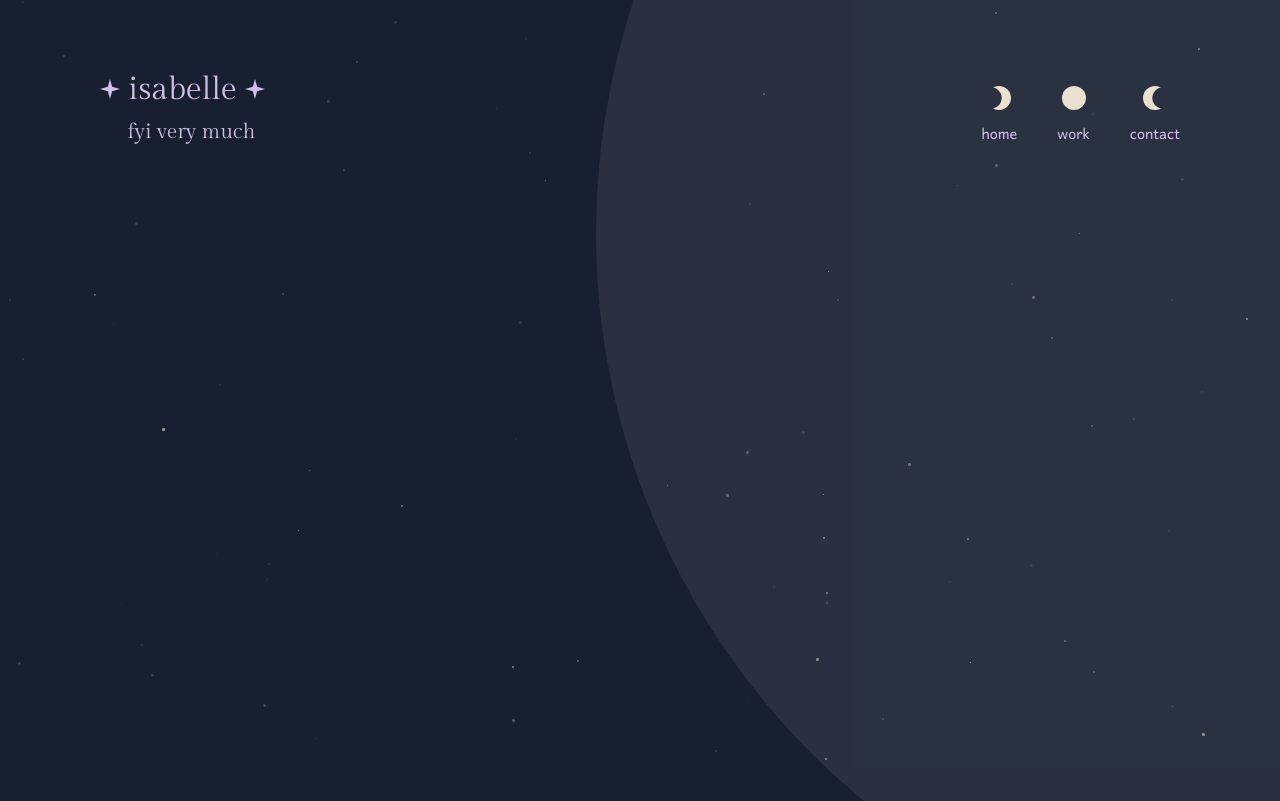
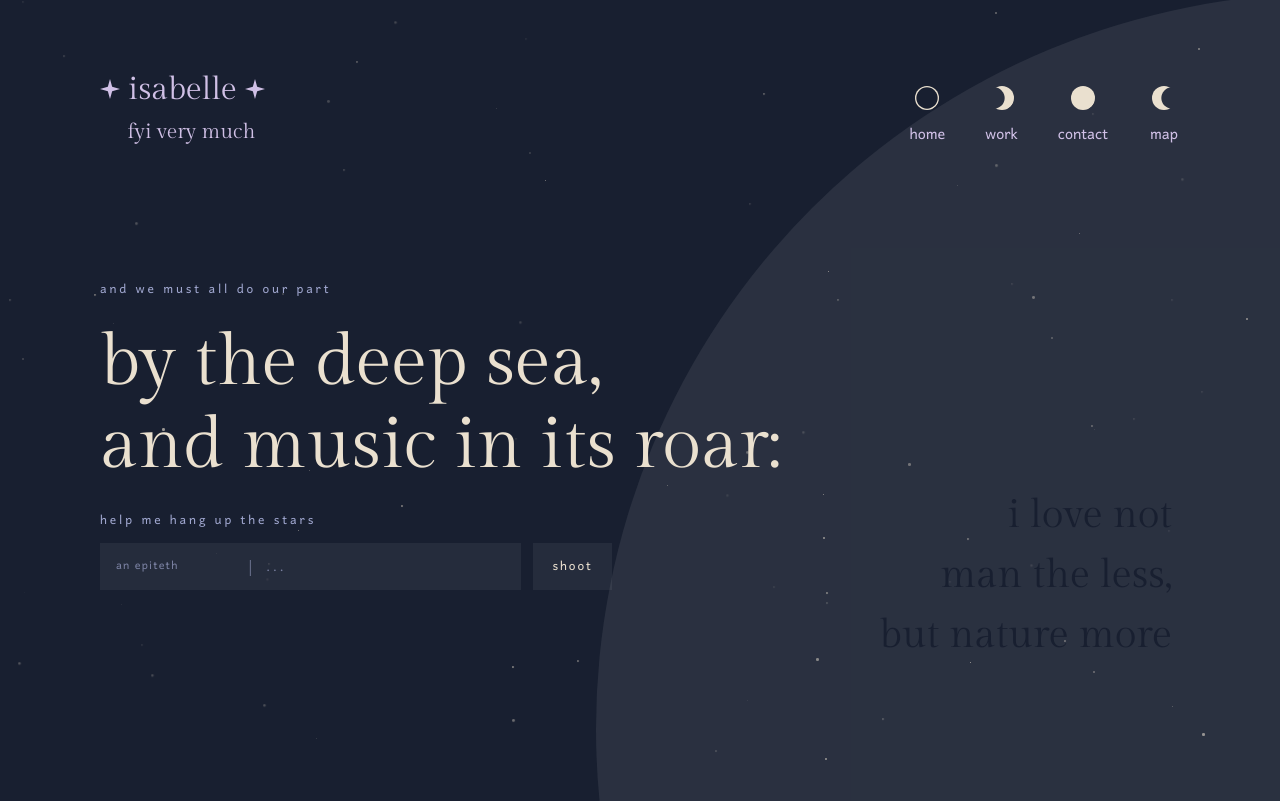
Before and after one commit to 1sabelle/belle.fyi, a React (Vite) app: page /map in a window 1280 px wide. Shown: the top 801 px of the page. Built offline with nearby package versions, Linux system fonts and the light colour scheme.

Commit message:
✨ Add Map messaging components

```diff
--- a/src/App.tsx
+++ b/src/App.tsx
@@ -2,6 +2,7 @@ import { Routes, Route } from 'react-router-dom'
 import Sparkle from './Sparkle'
 import Nav from './Nav'
 import Starfield from './Starfield'
+import Map from './Map'
 import './App.css'
 
 function Home() {
@@ -42,11 +43,6 @@ function Contact() {
         where none intrudes
       </h2>
       <p className="hero__cite">… Byron</p>
-      <p className="hero__moon-text" aria-hidden="true">
-        by the deep sea, and music in its roar:
-        <br />
-        i love not man the less, but nature more
-      </p>
     </section>
   )
 }
@@ -79,6 +75,7 @@ function App() {
         <Route path="/" element={<Home />} />
         <Route path="/work" element={<Work />} />
         <Route path="/contact" element={<Contact />} />
+        <Route path="/map" element={<Map />} />
       </Routes>
       </main>
     </>
--- /dev/null
+++ b/src/Map.css
@@ -0,0 +1,152 @@
+.message-form {
+  position: relative;
+  z-index: 1;
+  display: flex;
+  flex-direction: column;
+  gap: 0.6rem;
+  max-width: 32rem;
+  opacity: 0;
+  animation: hero-rise 1s ease 0.3s forwards;
+}
+
+.message-form__label {
+  font-family: var(--font-accent);
+  letter-spacing: 0.18em;
+  color: var(--color-periwinkle);
+}
+
+.message-form__row {
+  display: flex;
+  gap: 0.75rem;
+  flex-wrap: wrap;
+}
+
+.message-form__field {
+  flex: 1 1 16rem;
+  display: flex;
+  align-items: center;
+  background: rgba(255, 255, 255, 0.06);
+  border: none;
+  border-radius: 0;
+  padding: 0 1rem;
+  transition: background 0.2s ease;
+}
+
+.message-form__field:focus-within {
+  background: rgba(255, 255, 255, 0.1);
+}
+
+.message-form__part {
+  padding: 0.7rem 0;
+  font-family: var(--font-display);
+  font-size: 1rem;
+  color: var(--color-cream);
+  background: transparent;
+  border: none;
+  outline: none;
+  min-width: 0;
+}
+
+.message-form__sizer {
+  flex: 0 0 auto;
+  display: inline-grid;
+  min-width: 3.5ch;
+  font-family: var(--font-accent);
+  font-size: 0.9rem;
+  letter-spacing: 0.08em;
+}
+
+.message-form__sizer::after {
+  grid-area: 1 / 1;
+  content: attr(data-value);
+  visibility: hidden;
+  white-space: pre;
+}
+
+.message-form__part--alias {
+  grid-area: 1 / 1;
+  width: 100%;
+  font-family: var(--font-accent);
+  font-size: 0.9rem;
+  letter-spacing: 0.08em;
+  color: var(--color-periwinkle);
+}
+
+.message-form__part--message {
+  flex: 1 1 auto;
+}
+
+.message-form__part::placeholder {
+  color: var(--color-periwinkle);
+  opacity: 0.7;
+}
+
+.message-form__divider {
+  flex: 0 0 auto;
+  margin: 0 0.75rem;
+  color: var(--color-periwinkle);
+  opacity: 0.5;
+}
+
+.message-form__submit {
+  flex: 0 0 auto;
+  display: inline-flex;
+  align-items: center;
+  justify-content: center;
+  padding: 0 1.2rem;
+  font-family: var(--font-accent);
+  letter-spacing: 0.12em;
+  font-size: 1rem;
+  color: var(--color-cream);
+  background: rgba(255, 255, 255, 0.06);
+  border: none;
+  border-radius: 0;
+  cursor: pointer;
+  transition: background 0.2s ease, color 0.2s ease;
+}
+
+.message-form__submit:hover {
+  background: rgba(255, 255, 255, 0.12);
+  color: var(--color-lilac);
+}
+
+.message-list {
+  position: relative;
+  z-index: 1;
+  list-style: none;
+  margin: 0.5rem 0 0;
+  padding: 0;
+  display: flex;
+  flex-direction: column;
+  gap: 0.5rem;
+  max-width: 32rem;
+}
+
+.message-list__item {
+  display: flex;
+  align-items: baseline;
+  gap: 0.6rem;
+  font-family: var(--font-body);
+  color: var(--color-cream);
+  opacity: 0;
+  animation: hero-rise 0.6s ease forwards;
+}
+
+.message-list__star {
+  color: var(--color-lilac);
+  font-size: 0.85rem;
+}
+
+.message-list__alias {
+  font-family: var(--font-accent);
+  letter-spacing: 0.08em;
+  color: var(--color-periwinkle);
+}
+
+@media (prefers-reduced-motion: reduce) {
+  .message-form,
+  .message-list__item {
+    animation: none;
+    opacity: 1;
+  }
+}
--- /dev/null
+++ b/src/Map.tsx
@@ -0,0 +1,88 @@
+import { useState, type FormEvent } from 'react'
+import './Map.css'
+
+type Message = {
+  alias: string
+  text: string
+}
+
+export default function Map() {
+  const [alias, setAlias] = useState('')
+  const [draft, setDraft] = useState('')
+  const [messages, setMessages] = useState<Message[]>([])
+
+  function handleSubmit(event: FormEvent) {
+    event.preventDefault()
+    const text = draft.trim()
+    if (!text) return
+    setMessages(prev => [{ alias: alias.trim(), text }, ...prev]) // newest first
+    setAlias('')
+    setDraft('')
+  }
+
+  return (
+    <section className="hero">
+      <p className="hero__eyebrow">and we must all do our part</p>
+      <h2 className="hero__line">
+        by the deep sea,
+        <br />
+        and music in its roar:
+      </h2>
+      <p className="hero__moon-text" aria-hidden="true">
+        i love not man the less,
+        <br />
+        but nature more
+      </p>
+
+      <form className="message-form" onSubmit={handleSubmit}>
+        <label className="message-form__label" htmlFor="message">
+          help me hang up the stars
+        </label>
+        <div className="message-form__row">
+          <div className="message-form__field">
+            <span className="message-form__sizer" data-value={alias || 'alias'}>
+              <input
+                id="alias"
+                className="message-form__part message-form__part--alias"
+                type="text"
+                value={alias}
+                onChange={event => setAlias(event.target.value)}
+                placeholder="an epiteth"
+                autoComplete="off"
+                maxLength={20}
+                size={1}
+              />
+            </span>
+            <span className="message-form__divider" aria-hidden="true">|</span>
+            <input
+              id="message"
+              className="message-form__part message-form__part--message"
+              type="text"
+              value={draft}
+              onChange={event => setDraft(event.target.value)}
+              placeholder=". . ."
+              autoComplete="off"
+            />
+          </div>
+          <button className="message-form__submit" type="submit">
+            shoot
+          </button>
+        </div>
+      </form>
+
+      {messages.length > 0 && (
+        <ul className="message-list" aria-label="Registered messages">
+          {messages.map((message, i) => (
+            <li key={i} className="message-list__item">
+              <span className="message-list__star" aria-hidden="true">✦</span>
+              <span className="message-list__text">{message.text}</span>
+              {message.alias && (
+                <span className="message-list__alias">— {message.alias}</span>
+              )}
+            </li>
+          ))}
+        </ul>
+      )}
+    </section>
+  )
+}
--- a/src/Nav.tsx
+++ b/src/Nav.tsx
@@ -1,10 +1,12 @@
 import { NavLink } from 'react-router-dom'
 import './Nav.css'
 
-type Phase = 'waxing' | 'full' | 'waning'
+type Phase = 'new' | 'waxing' | 'full' | 'waning'
 
-// x-position of the shadow for each moon phase (relative to center)
+// x-position of the shadow for each moon phase (relative to center).
+// the cycle reads left-to-right across the nav: new → waxing → full → waning
 const SHADOW_X: Record<Phase, number> = {
+  new: 12,
   waxing: 6,
   full: -12,
   waning: 18,
@@ -25,9 +27,10 @@ function Moon({ phase }: { phase: Phase }) {
 }
 
 const PAGES = [
-  { to: '/', label: 'home', phase: 'waxing' },
-  { to: '/work', label: 'work', phase: 'full' },
-  { to: '/contact', label: 'contact', phase: 'waning' },
+  { to: '/', label: 'home', phase: 'new' },
+  { to: '/work', label: 'work', phase: 'waxing' },
+  { to: '/contact', label: 'contact', phase: 'full' },
+  { to: '/map', label: 'map', phase: 'waning' },
 ] as const
 
 function NavItem({ to, label, phase }: (typeof PAGES)[number]) {
```
